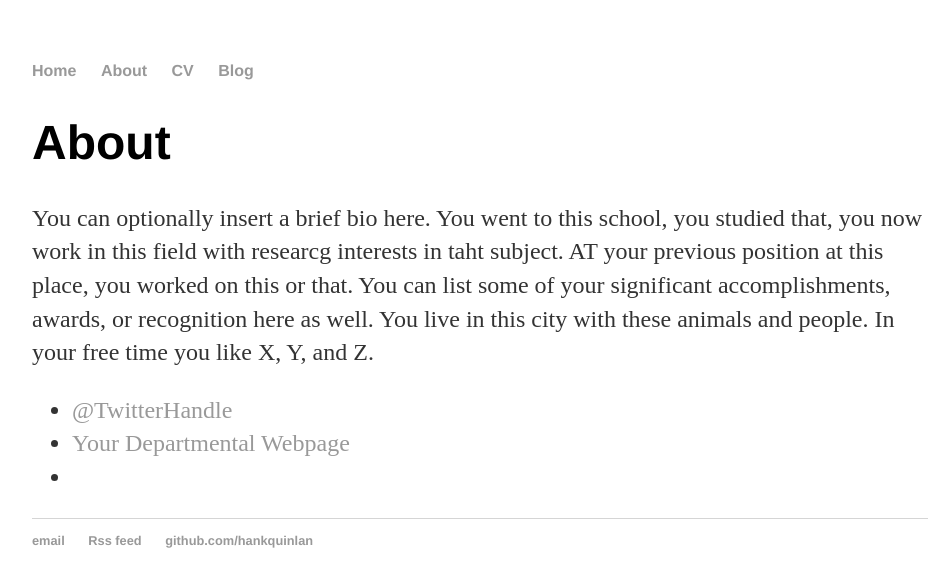
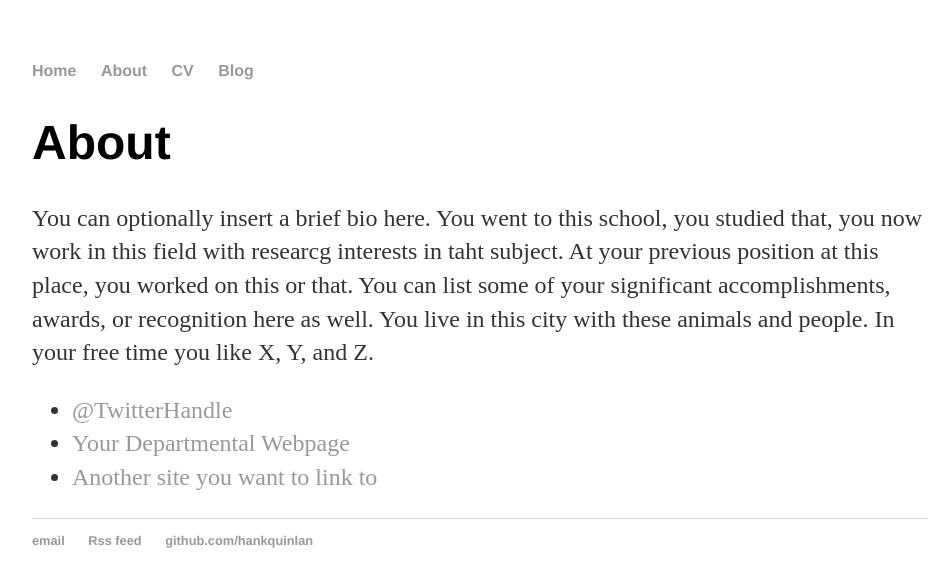
Before and after one commit to kkanugan/kkanugan.github.io, a Jekyll site: the page built from about/index.html, in a window 1280 px wide. Shown: the top 587 px of the page, without its empty margins (160-1112 px from the left). Built offline with Jekyll 4.4.1, drawn with Linux system fonts in a browser that asks for light colours.

Commit message:
Update index.html
Removed tag around a link to be displayed.

```diff
--- a/about/index.html
+++ b/about/index.html
@@ -5,11 +5,11 @@ title: About Hank Quinlan
 
     <div class"about">
         <h1>About</h1>
-        <p>You can optionally insert a brief bio here. You went to this school, you studied that, you now work in this field with researcg interests in taht subject. AT your previous position at this place, you worked on this or that. You can list some of your significant accomplishments, awards, or recognition here as well. You live in this city with these animals and people. In your free time you like X, Y, and Z.</p>
+        <p>You can optionally insert a brief bio here. You went to this school, you studied that, you now work in this field with researcg interests in taht subject. At your previous position at this place, you worked on this or that. You can list some of your significant accomplishments, awards, or recognition here as well. You live in this city with these animals and people. In your free time you like X, Y, and Z.</p>
 
         <ul class="contacts">
             <li><a href="#">@TwitterHandle</a></li>
             <li><a href="#">Your Departmental Webpage</a></li>
-            <li><a href="#"><Another site you want to link to></a></li>
+            <li><a href="#">Another site you want to link to</a></li>
         </ul>
     </div>
```
